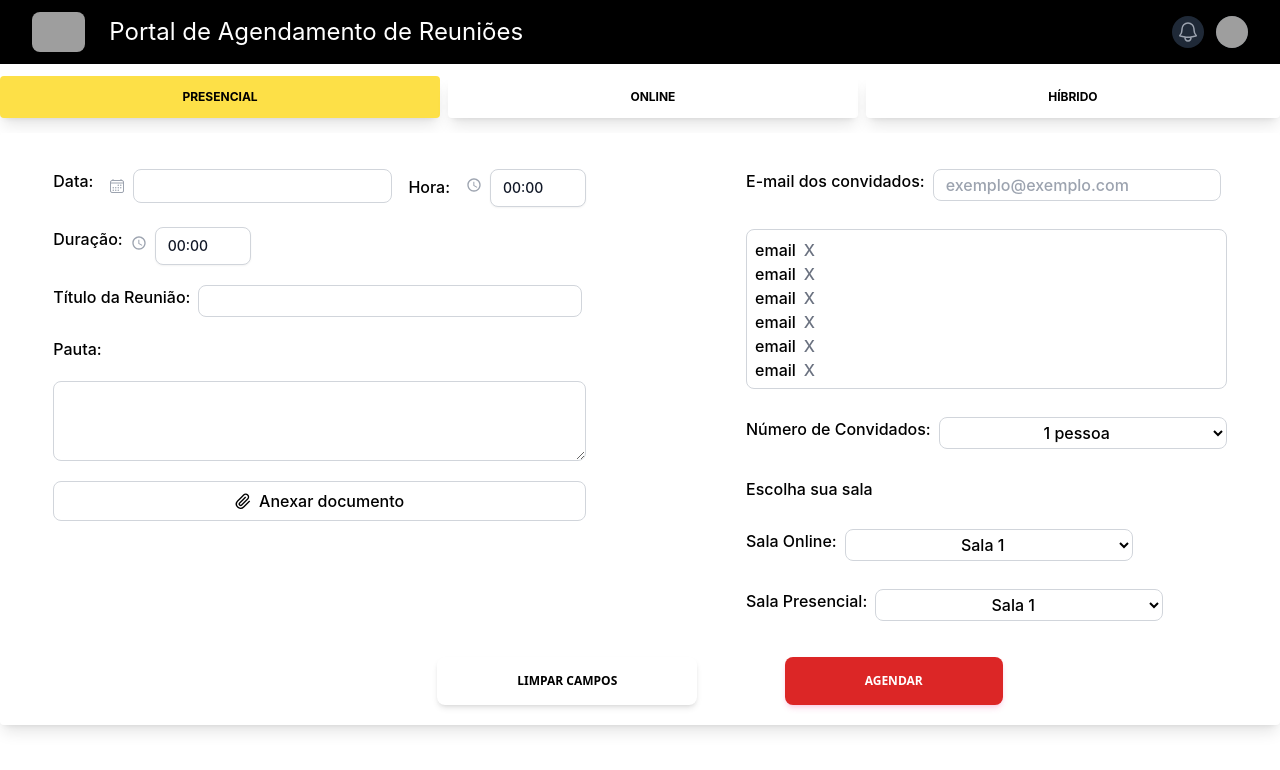
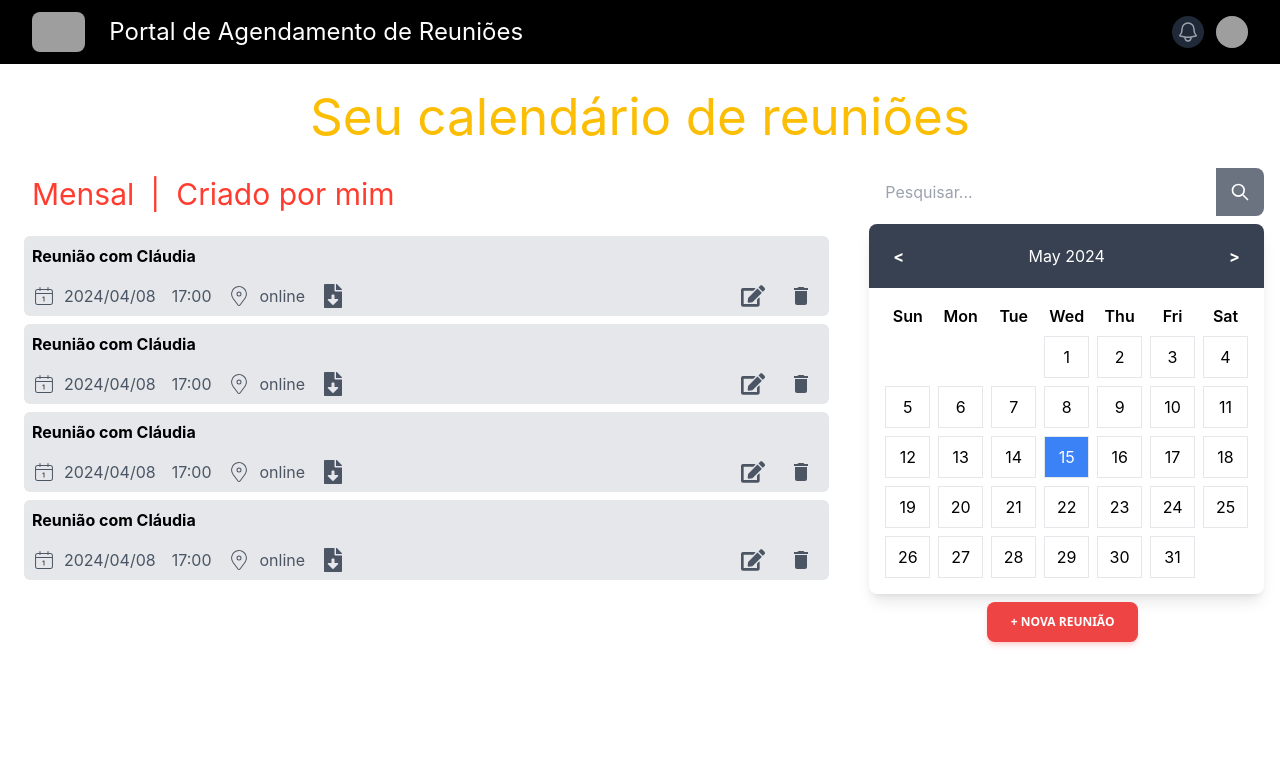
Before and after one commit to m-u-l-a-s/API-SIATT, a React (Vite) app in the folder frontend/: page / in a window 1280 px wide. Shown: the top 770 px of the page. Built offline with nearby package versions, Linux system fonts and the light colour scheme; grey boxes are pictures that could not be loaded.

Commit message:
:construction: rotas

```diff
--- a/frontend/package.json
+++ b/frontend/package.json
@@ -14,6 +14,7 @@
     "react-datepicker": "^6.6.0",
     "react-dom": "^18.2.0",
     "react-icons": "^5.0.1",
+    "react-router-dom": "^6.22.3",
     "react-time-picker": "^6.6.0"
   },
   "devDependencies": {
--- a/frontend/src/App.tsx
+++ b/frontend/src/App.tsx
@@ -1,7 +1,7 @@
 // import { useState } from 'react'
 import './App.css'
-import Tabs from './components/Tabs';
-import PagAgendamento from './pages/PagAgendamento';
+import { Rotas } from './pages/Rotas';
+import { BrowserRouter as Router } from 'react-router-dom';
 
 
 
@@ -10,12 +10,12 @@ function App() {
   // const [count, setCount] = useState(0)
 
   return (
-    <div className='test'>
 
-       {/* <PagAgendamento/> */}
-      <Tabs/>
-
-    </div>
+    <Router>
+      <div className='test'>
+        <Rotas />
+      </div>
+    </Router>
   );
 };
 
--- a/frontend/src/components/Navbar.tsx
+++ b/frontend/src/components/Navbar.tsx
@@ -1,4 +1,5 @@
 import { useState } from 'react';
+import { Link } from 'react-router-dom';
 
 
 const Navbar = () => {
@@ -41,7 +42,9 @@ const Navbar = () => {
           </div>
           <div className="flex flex-1 items-center justify-center sm:items-stretch sm:justify-start">
             <div className="flex flex-shrink-0 items-center">
+            <Link to="/">
               <img src="https://www.siatt.com.br/siatt/wp-content/uploads/2018/01/siatt-logo.png" className='h-10 rounded-lg' alt="Your Company Logo" />
+            </Link>
             </div>
             <span className='text-white flex justify-center items-center ml-6 text-2xl'>Portal de Agendamento de Reuniões</span>
             <div className="hidden sm:ml-6 sm:block">
--- a/frontend/src/pages/PagAgendamento.tsx
+++ b/frontend/src/pages/PagAgendamento.tsx
@@ -3,6 +3,7 @@ import Calendar from "../components/Calendar"
 import ButtonAdd from "../components/ButtonAdd";
 import MeetingDetail from "../components/MeetingDetail";
 import SearchInput from "../components/SearchInput";
+import { Link } from "react-router-dom";
 
 const PagAgendamento = () => {
 
@@ -33,7 +34,10 @@ const PagAgendamento = () => {
                     {/* <span className="mt-20">.</span> */}
                     <SearchInput/>
                     <Calendar/>
+
+                    <Link to="/Home/Agendamento">
                     <ButtonAdd/>
+                    </Link>
                 </div>
 
 
--- /dev/null
+++ b/frontend/src/pages/Rotas.tsx
@@ -0,0 +1,21 @@
+import { Routes, Route,  } from "react-router-dom";
+import PagAgendamento from "./PagAgendamento";
+import Tabs from "../components/Tabs";
+
+
+
+export const Rotas = () => {
+    return (
+
+        <Routes>
+            <Route path="/" element={<PagAgendamento />} />
+            <Route path="/Home/Agendamento" element={<Tabs />} />
+
+
+
+        </Routes>
+
+    );
+};
+
+export default Rotas;
```
Also changed, not shown: 1 other file (tests, documents, lock files or other folders).
